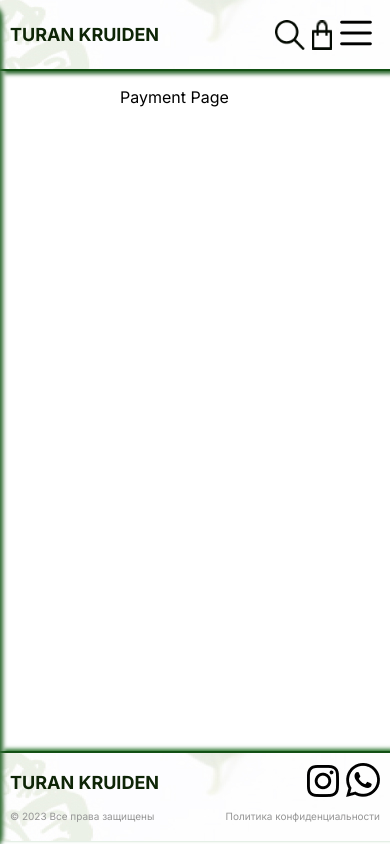
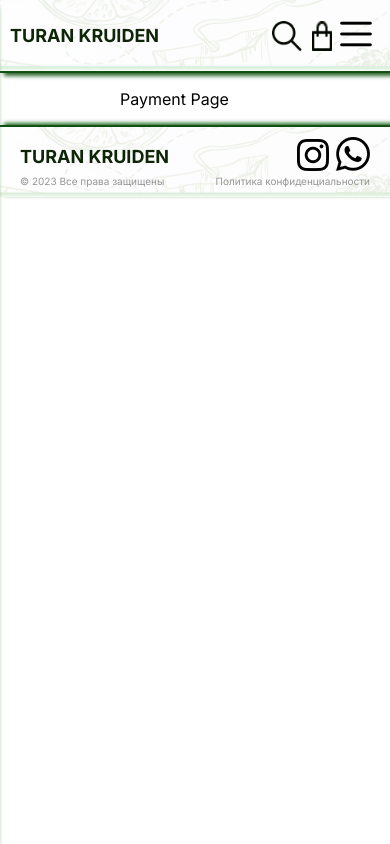
Before and after one commit to OlgaVOweb/kruiden-winkel, a React (Create React App) app: page /payment in a window 390 px wide. Built offline with nearby package versions, Linux system fonts and the light colour scheme.

Commit message:
change to header, footer, mobile menu

```diff
--- a/src/App.css
+++ b/src/App.css
@@ -1,10 +1,11 @@
 body {
   font-family: 'Inter', sans-serif;
+  overflow-x: hidden;
 }
 .main{
-  height: calc(100vh - 180px);
   padding: 0 120px;
 }
+
 /* Header */
 
 nav {
@@ -14,7 +15,10 @@ nav {
   justify-content: center;
   align-items: center;
   background-image: url('./image/header-background.jpg');
-  padding: 0 120px;
+  background-position: center;
+  background-size: cover;
+  background-repeat: no-repeat;
+  padding: 15px 120px;
 }
 .header{
   display: flex;
@@ -29,11 +33,13 @@ nav {
 .link {
   text-decoration: none;
   color: rgba(4, 10, 2, 1);
-  margin-right: 16px;
-  padding: 4px;
+  padding: 5px;
+  margin-right: 15px;
+  font-weight: bold;
 }
 .link:hover{
   background-color: rgb(44, 104, 46);
+  border-radius: 3px;
   color: white;
 }
 .link:active{
@@ -42,7 +48,7 @@ nav {
 .logo{
   font-size: 27px;
   font-weight: 700;
-  line-height: 33px;
+  margin: 0;
   color: rgba(14, 37, 7, 1);
 }
 .search{
@@ -55,7 +61,7 @@ nav {
 .magnifier{
   width: 37px;
   height: 37px;
-  margin: 0 7px;
+  margin: 0 20px;
 }
 .basket {
   width: 24px;
@@ -74,6 +80,8 @@ footer {
   justify-content: center;
   align-items: center;
   background-image: url('./image/header-background.jpg');
+  background-position: center;
+  background-size: cover;
   border-top: 2px solid rgba(18, 80, 20, 1);
   box-shadow: 4px -2px 4px 0 rgba(34, 112, 37, 1);
 }
@@ -97,32 +105,37 @@ footer p{
   display: flex;
   justify-content: space-between;
   font-size: 12px;
-  line-height: 30px;
   color: rgba(149, 149, 149, 1);
 
 }
 @media all and (max-width: 1200px){
 nav{
-    padding: 0 20px;
+    padding: 15px 20px;
+    background-size: 120%;
   }
 .logo {
   font-size: 24px;
   }
+footer{
+  background-size: 120%;
+}
 .footer-container{
-  margin: 20px;
+  margin: 10px 20px;
 }
 }
 
 @media all and (max-width: 950px){
   nav{
-    padding: 0 10px;
+    padding: 15px 10px;
+    background-size: 170%;
   }
 
 .logo{
   font-size: 18px;
 }
 .link{
-  margin-right: 16px;
+  margin-right: 10px;
+  font-size: 14px;
 }
 .search{
   width: 100px;
@@ -131,37 +144,47 @@ nav{
 .magnifier{
   width: 30px;
   height: 30px;
+  margin: 0 10px;
 }
 .basket {
   width: 20px;
   height: 30px;
 }
+footer{
+  background-size: 170%;
+}
 .footer-container{
-  margin: 10px;
+  margin: 10px 20px;
 }
 }
 
-@media all and (max-width: 767px){
+@media all and (max-width: 780px){
+nav{
+  background-size: 200%;
+}
 .links{
   position: fixed;
   top: 0;
-  left: -225px;
+  left: -230px;
   display: flex;
   flex-direction: column;
   width: 220px;
   height: 100%;
   background-color: #fff;
-  border-top-right-radius: 16px;
-  border-bottom-right-radius: 16px;
+  border-top-right-radius: 6px;
+  border-bottom-right-radius: 6px;
   border: 2px solid rgba(18, 80, 20, 1);
   box-shadow: 4px 3px 4px 0 rgba(44, 104, 46, 1);
   transition: transform 0.3s linear;
+  padding-top: 40px;
 }
 .links.active {
   transform: translateX(100%);
 }
 .link {
-  padding: 10px 0;
+  margin: 15px 40px;
+  padding: 4px;
+  display: inline;
 }
 .burger-button {
   display: block;
@@ -174,4 +197,15 @@ nav{
 .bottom-line{
   font-size: 10px;
 }
+footer{
+  background-size: 200%;
 }
+}
+@media all and (max-width: 540px){
+  nav{
+  background-size: 300%;
+}
+footer{
+  background-size: 300%;
+}
+}
--- a/src/App.js
+++ b/src/App.js
@@ -15,6 +15,10 @@ import { useState } from 'react';
 function App() {
   const [isOpen, setOpen] = useState();
 
+  const closeMobileMenu = () => {
+    setOpen(false);
+  };
+
   return (
     <Router>
       <nav>
@@ -23,11 +27,11 @@ function App() {
 
           <div className='header-left-part'>
             <div className={`links ${isOpen ? "active" : ""}`}>
-              <Link to="/" className='link'>Home</Link>
-              <Link to="/products" className='link'>Products</Link>
-              <Link to="/delivery" className='link'>Delivery</Link>
-              <Link to="/payment" className='link'>Payment</Link>
-              <Link to="/contacts" className='link'>Contacts</Link>
+              <Link to="/" className='link' onClick={closeMobileMenu}>Home</Link>
+              <Link to="/products" className='link' onClick={closeMobileMenu}>Products</Link>
+              <Link to="/delivery" className='link' onClick={closeMobileMenu}>Delivery</Link>
+              <Link to="/payment" className='link' onClick={closeMobileMenu}>Payment</Link>
+              <Link to="/contacts" className='link' onClick={closeMobileMenu}>Contacts</Link>
             </div>
             <input className='search'/>
             <img src={magnifier} alt='magnifier' className='magnifier'/>
--- a/src/products/products.css
+++ b/src/products/products.css
@@ -2,7 +2,6 @@
     display: flex;
     flex-direction: column;
     margin: 10px 120px;
-    height: calc(100vh - 180px);
 }
 
 .container__header {
```
Also changed, not shown: src/pages/Cart/Cart.js (added, +12 -0 lines), src/pages/Cart/cart.css (added).
